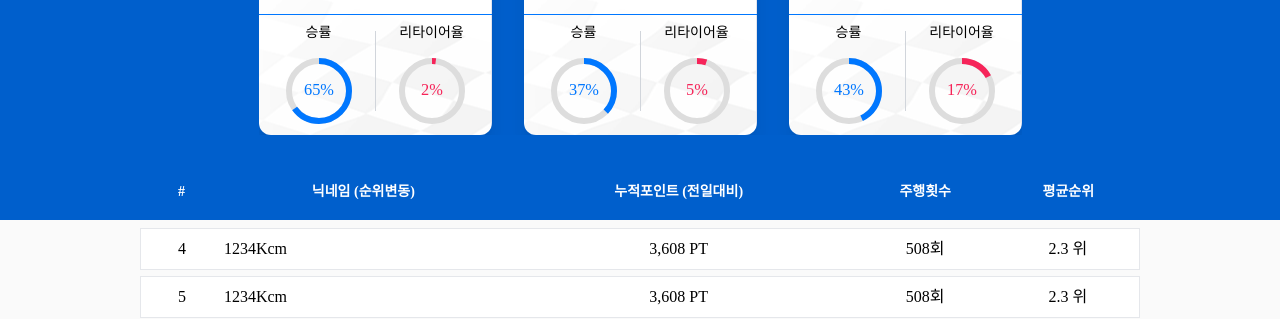
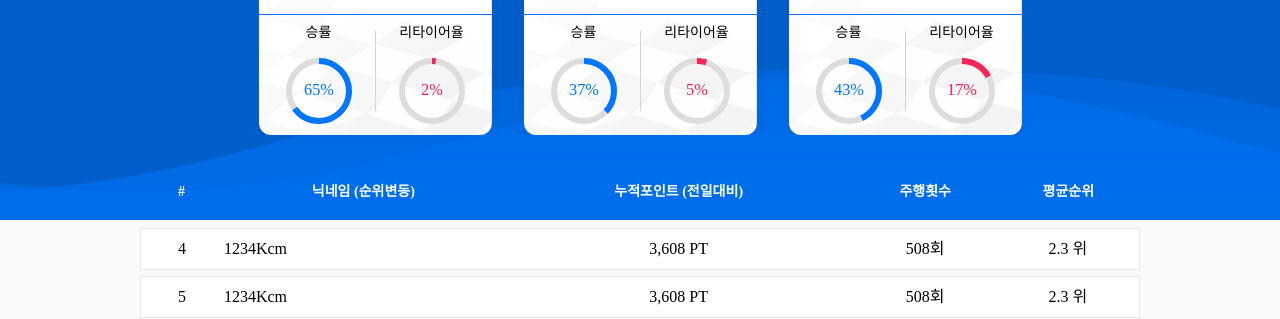
Before and after one commit to Pre-Onboarding-FE-Team07/wanted-codestates-project-2, a Vue app: page /rank in a window 1280 px wide. Shown: the part 490-809 px from the top of the page. Built offline with nearby package versions, Linux system fonts and the light colour scheme.

Commit message:
Feat: wave animation 추가

```diff
--- a/src/views/RankView.vue
+++ b/src/views/RankView.vue
@@ -1,5 +1,7 @@
 <template>
-  <section class="flex flex-col items-center justify-center w-full bg-darken h-[600px] text-white px-4">
+  <section class="relative flex flex-col items-center justify-center w-full bg-darken h-[600px] text-white px-4 overflow-hidden">
+    <div class="absolute top-[450px] h-[198px] w-[6400px] bg-wave bg-repeat-x animate-wave" />
+    <div class="opacity-80 absolute top-[450px] -left-20 h-[198px] w-[6400px] bg-wave bg-repeat-x animate-second-wave" />
     <div class="max-w-[1000px] w-full">
       <h1 class="text-xl">
         3월 TMI 랭킹
--- a/tailwind.config.js
+++ b/tailwind.config.js
@@ -15,6 +15,20 @@ module.exports = {
         'flag-w': 'url("@/assets/background_flag_w.png")',
         wave: 'url("@/assets/background_wave.svg")',
       },
+      animation: {
+        wave: 'wave 7s cubic-bezier( 0.36, 0.45, 0.63, 0.53) infinite;',
+        'second-wave': 'wave 7s cubic-bezier( 0.36, 0.45, 0.63, 0.53) -.125s  infinite, swell 7s ease -1.25s infinite;',
+      },
+      keyframes: {
+        wave: {
+          '0%': { 'margin-left': 0 },
+          '100%': { 'margin-left': '-1600px' },
+        },
+        swell: {
+          '0%, 100%': { transformZ: 'translateY(-25px)' },
+          '50%': { transform: 'translateY(5px)' },
+        },
+      },
     },
   },
   plugins: [],
```
Also changed, not shown: src/assets/background_wave.svg (added).
